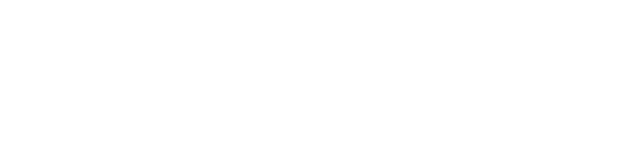
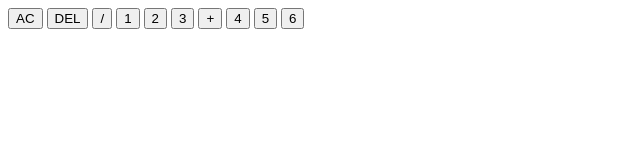
Before and after one commit to Mohammadebrahim84/Calculator, a plain HTML site: page index.html in a window 1280 px wide. Shown: the whole page, without its empty margins (0-640 px from the left). Drawn offline with Linux system fonts and the light colour scheme.

Commit message:
Create Buttons part

```diff
--- a/index.html
+++ b/index.html
@@ -4,19 +4,28 @@
     <meta charset="UTF-8">
     <meta name="viewport" content="width=device-width, initial-scale=1.0">
     <title>Calculator</title>
-    <link rel="stylesheet" href="style.css">
+    <link rel="icon" type="img" href="./img/ph1.jpg">
+
 </head>
 <body>
     <div class="calculator">
         <div class="output">
             <div class="prev-display"></div>
-            <div class="curr display"></div>
+            <div class="curr-display"></div>
         </div>
-
+        <button class="span-2 clear">AC</button>
+        <button class="delete">DEL</button>
+        <button class="operation">/</button>
+        <button class="number">1</button>
+        <button class="number">2</button>
+        <button class="number">3</button>
+        <button class="operation">+</button>
+        <button class="number">4</button>
+        <button class="number">5</button>
+        <button class="number">6</button>
     </div>
 
 
 
-    <script src="scripts.js"></script>
 </body>
 </html>
```
Also changed, not shown: img/ph1.jpg (added).
